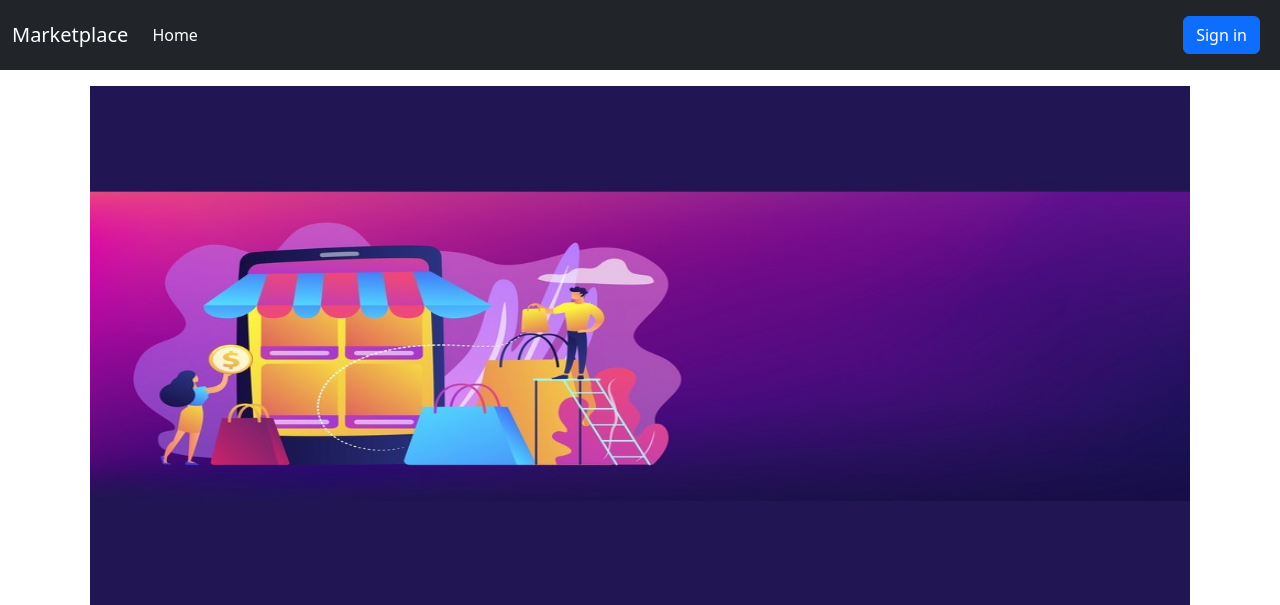
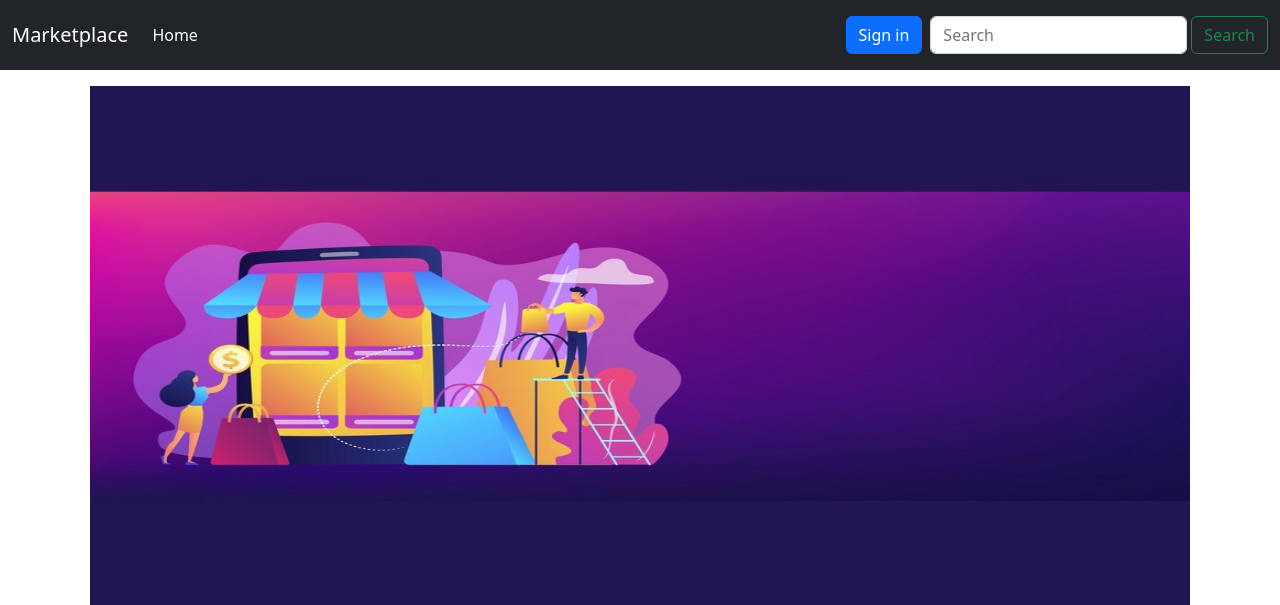
Before and after one commit to damianovisa/MarketPlace, a PHP site: page / in a window 1280 px wide. Shown: the top 605 px of the page. Run offline with PHP 8.4, Linux system fonts and the light colour scheme; tables that the repository leaves empty hold one stand-in row (values such as "Sample post"); grey boxes marked "Sample" are stand-in pictures.

Commit message:
added search feature

```diff
--- a/app/controllers/Main.php
+++ b/app/controllers/Main.php
@@ -4,8 +4,8 @@ namespace app\controllers;
 class Main extends \app\core\Controller{
 	public function index(){
 		$product = new \app\models\Product();
-		$products = $product->getAllProducts();
-		$this->view('/Main/index',$products);
+		$products = $product->getAllProducts($_GET);
+		$this->view('/Main/index',['products'=>$products]);
 	}
 
 	public function logout(){
--- a/app/models/Product.php
+++ b/app/models/Product.php
@@ -3,8 +3,11 @@ namespace app\models;
 
 class Product extends \app\core\Model{
 
-    public function getAllProducts(){
+    public function getAllProducts($params){
 		$SQL = "SELECT * FROM product";
+		if(isset($params['search'])){
+			$SQL .= " where description like '%$params[search]%' ";
+		}
 		$STMT = self::$_connection->prepare($SQL);
 		$STMT->execute();
 		$STMT->setFetchMode(\PDO::FETCH_CLASS, 'app\models\Product');
--- a/app/views/Includes/header.php
+++ b/app/views/Includes/header.php
@@ -12,12 +12,6 @@
 
 </head>
 <body>
-
-<?php
-    // $cart = new \app\models\Cart();
-    // $cart = $cart->getAll($cart->cart_id);
-    // $cartItems = count($cart);
-?>
 
 <nav class="navbar navbar-expand-lg bg-light navbar-dark bg-dark" >
   <div class="container-fluid">
@@ -82,7 +76,13 @@
           <i class="bi bi-bag-fill"></i>
       </a>
 
-      <?php }?>
+      <?php } else {?>
+        <form method="get" action="" class="d-flex">
+          <input class="form-control me-1" type="text" placeholder="Search" name="search" >
+          <input class="btn btn-outline-success" type="submit" value="Search">
+        </form>
+
+        <?php }?>
 
     </div>
   </div>
--- a/app/views/Main/index.php
+++ b/app/views/Main/index.php
@@ -15,15 +15,21 @@
     </div>
 
     <div class="container">
+        <?php if(isset($_GET['search'])){
+                if($_GET['search'] != ""){?>
+                <p class="text mb-4">Results for: <?=$_GET['search'] ?></p>
+        <?php }
 
+                }else{?>
+            <?php }?>
         <div class="row">
-            <?php foreach ($data as $item){?>
+            <?php foreach ($data['products'] as $item){?>
             <div class="col-sm-3 mb-5">
                 <div class="card shadow-sm h-100" >
                     <div>
                         <div class="">
                         <!-- <a href="/Main/productDetails/<?=$item->product_id?>"> -->
-                        <img src="../images/<?php echo $item->image?>" class="card-img p-3" width="100%" height="250px"/>
+                        <img src="../images/<?php echo $item->image?>" class="card-img p-3" width="100%" height="225px"/>
                     <!-- </a> -->
                         <div class="card-body">
                         <div class="text-center">
```
Also changed, not shown: images/macbookpro.jpeg (added).
